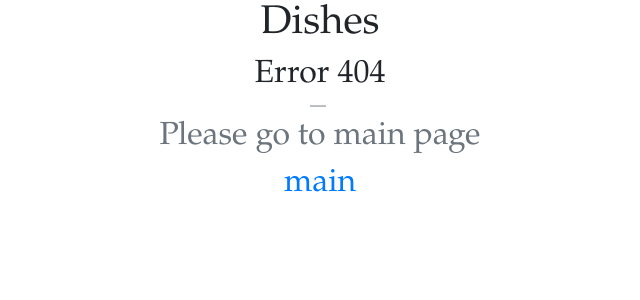
After one commit to BigBlackWolf/antifragile, a Python web app: template services/dishes/templates/error.html in a window 1280 px wide. The commit adds this page. Shown: the top 300 px of the page, without its empty margins (320-960 px from the left). Run offline with Jinja, Linux system fonts and the light colour scheme; the template is opened without the code that fills it, so the values that code supplies are empty; some libraries are stand-ins or nearby versions.

Commit message:
Add static files, small changes in db schema, fixed design and added error page

```diff
--- a/services/dishes/middlewares.py
+++ b/services/dishes/middlewares.py
@@ -9,7 +9,7 @@ async def handle_error(request, handler):
         return await handler(request)
     except Exception as e:
         return aiohttp_jinja2.render_template(
-            "index.html", request, {"message": [{"id": 404, "name": "error"}]}, status=400
+            "error.html", request, {}, status=404
         )
 
 
--- a/services/dishes/routes.py
+++ b/services/dishes/routes.py
@@ -1,9 +1,11 @@
 from aiohttp import web
 from .views import IndexView, DelegateView
+from services.dishes.settings import ROOT_FOLDER
 
 
 def setup_routes(app):
     resources = [web.view(r"/dishes", IndexView),
                  web.view(r"/dishes/{dish_id:\d+}", DelegateView),
+                 web.static(r"/static/", str(ROOT_FOLDER) + '/dishes/resources')
                  ]
     app.add_routes(resources)
--- a/services/dishes/settings.py
+++ b/services/dishes/settings.py
@@ -8,11 +8,12 @@
 # createdb -O antifragile_user antifragile
 # sudo -u antifragile_user psql antifragile
 # https://dish.co.nz/recipes/leftover-lamb-ragu-2020
-# https://dish.co.nz/recipes/leftover-lamb-ragu-2020
 # tree -I 'venv|__pycache__|*.pyc|.pytest_cache'
+import pathlib
 
 DB_NAME = 'antifragile'
 DB_HOST = 'localhost'
 DB_PORT = 5432
 DB_USERNAME = 'antifragile_user'
 DB_PASSWORD = 'antifragile_password'
+ROOT_FOLDER = pathlib.Path(__file__).parent.parent
--- /dev/null
+++ b/services/dishes/templates/error.html
@@ -0,0 +1,16 @@
+{% extends "base.html" %}
+
+{% block content %}
+<div class="container">
+    <blockquote class="blockquote text-center">
+        <p class="mb-0 h2">Error 404</p>
+            <footer class="blockquote-footer">
+                <p class="h2">
+                    Please go to main page
+                    <a href="/dishes" class="h2"><div>main</div></a>
+                </p>
+            </footer>
+    </blockquote>
+</div>
+
+{% endblock %}
--- a/services/dishes/templates/index.html
+++ b/services/dishes/templates/index.html
@@ -3,7 +3,7 @@
 {% block content %}
 <div id="add_dish" class="container">
     <div class="row">
-            <form id="addForm" class="form-group">
+        <form id="addForm" class="form-group col-8">
             <div class="input-group">
                 <input id="name" name="name" type="text" placeholder="Название блюда" class="form-control">
                 <div class="input-group-append">
```
Also changed, not shown: services/dishes/db.py (+6 -3 lines), services/dishes/templates/delegate.html (+29 -8 lines), services/dishes/resources/default.jpg (added). Lines whose indentation alone changed are shown as unchanged.
